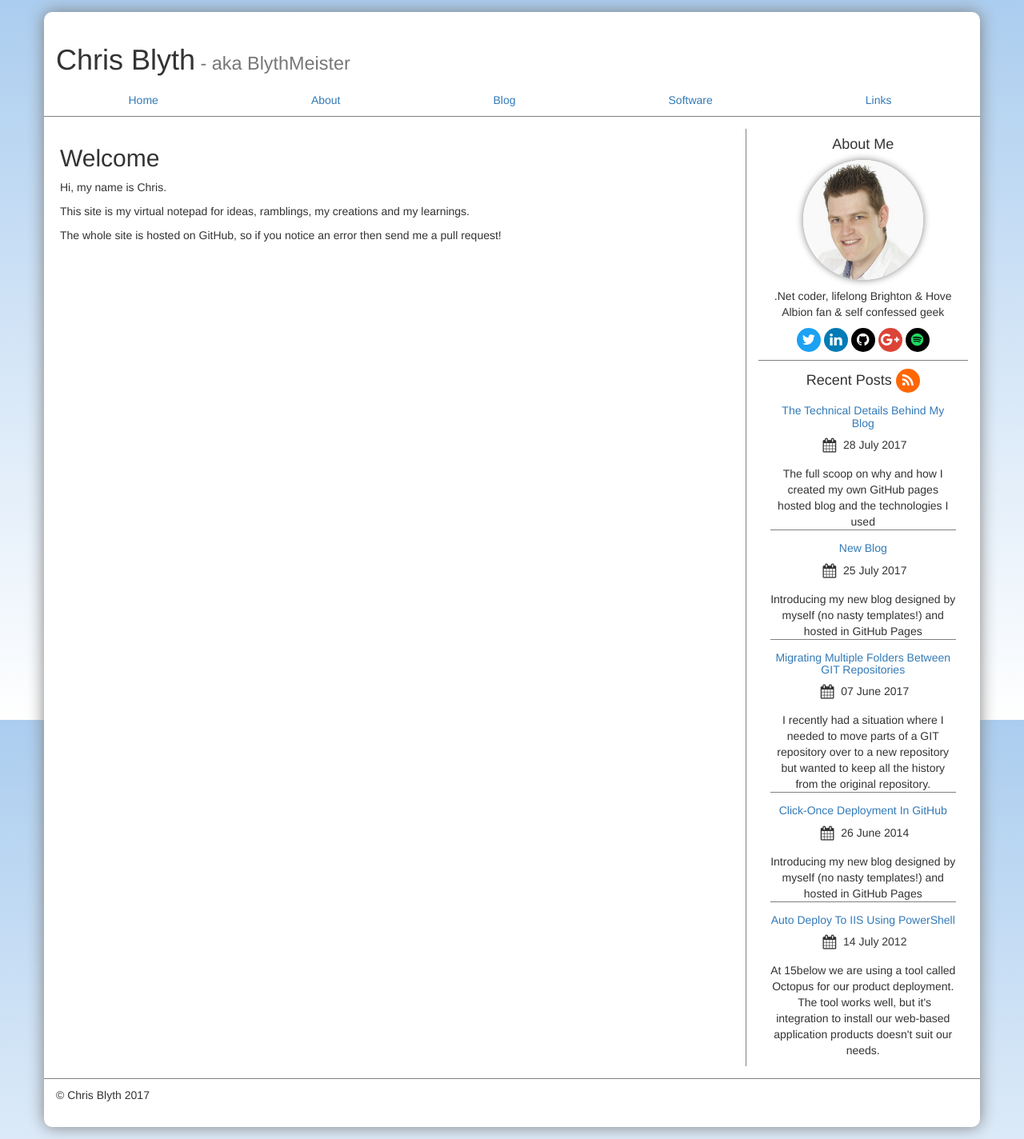
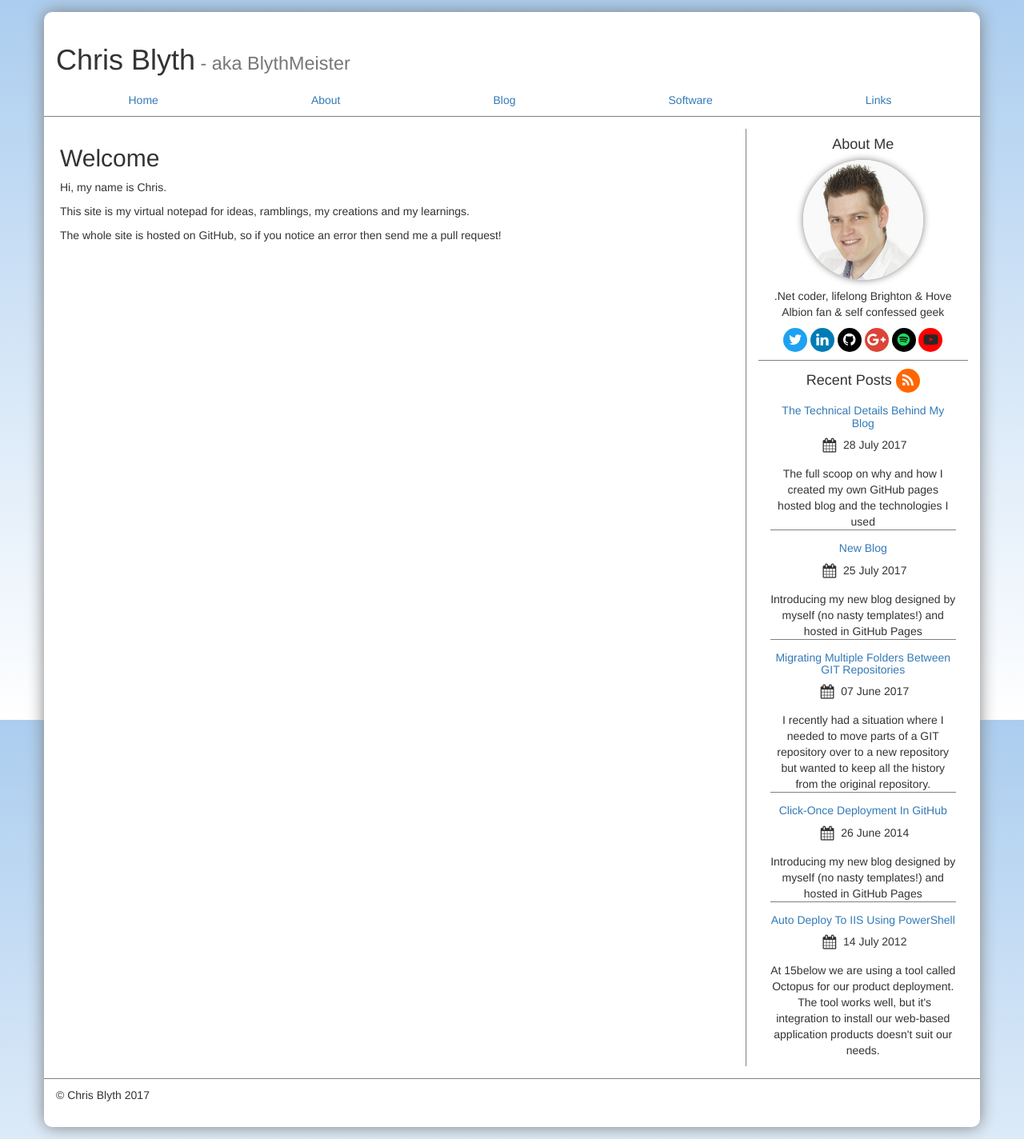
Before and after one commit to BlythMeister/blyth.me.uk, a Jekyll site: the page built from index.md, in a window 1280 px wide. Shown: the whole page at 80% size. Built offline with Jekyll 4.4.1, drawn with Linux system fonts in a browser that asks for light colours.

Commit message:
Add YouTube button

```diff
--- a/_includes/sidebar.html
+++ b/_includes/sidebar.html
@@ -14,6 +14,7 @@
         <a href="https://github.com/BlythMeister" class="fa fa-github"></a>
         <a href="https://plus.google.com/+ChrisBlyth-BlythMeister" class="fa fa-google-plus"></a>
         <a href="https://open.spotify.com/user/BlythMeister" class="fa fa-spotify"></a>
+        <a href="https://www.youtube.com/channel/UC75NXNugjDXbboQcsc7y1tg" class="fa fa-youtube-play"></a>
     </div>
 </div>
 <div class="col-lg-12 recentPosts">
--- a/css/styles.css
+++ b/css/styles.css
@@ -155,6 +155,11 @@ body {
         color: #FFFFFF;
     }
 
+    .fa.fa-youtube-play {
+        background: #FF0000;
+        color: #282828;
+    }
+
 a.fa:hover {
     opacity: 0.7;
     text-decoration: none;
```
